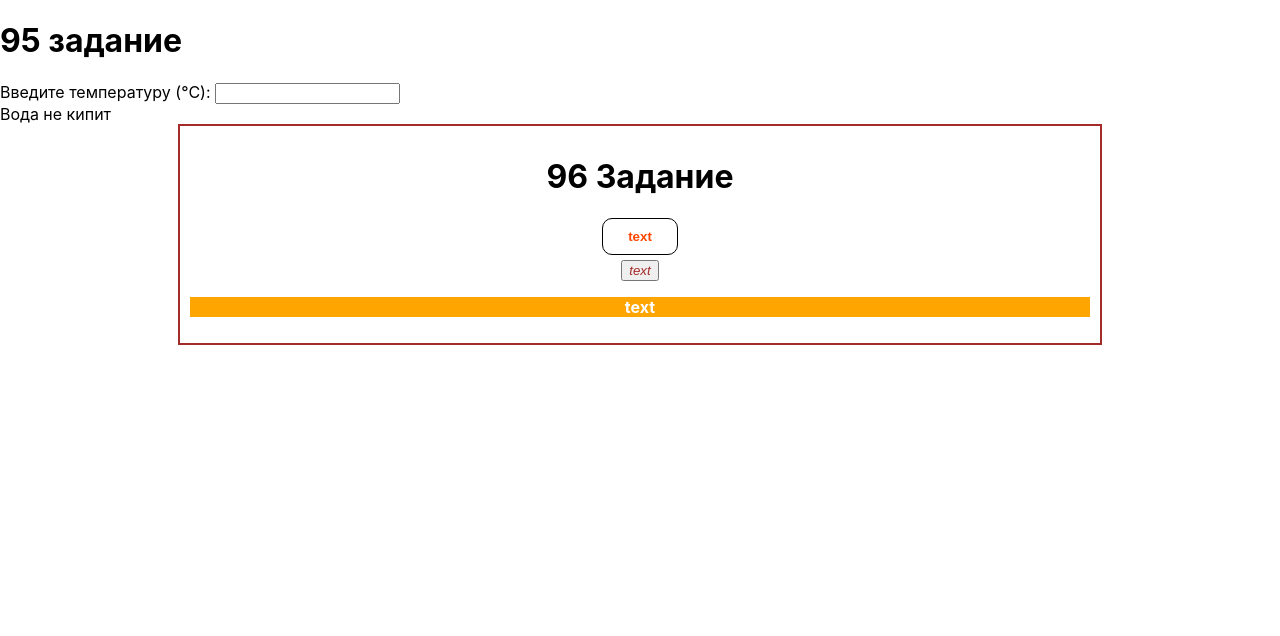
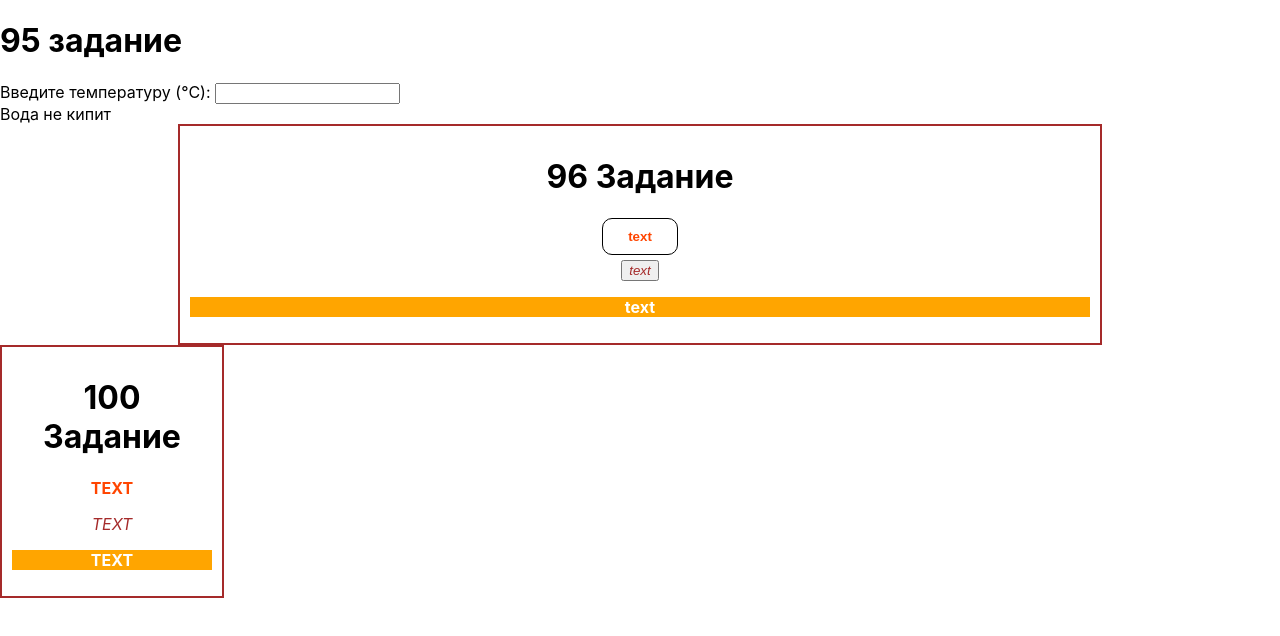
Before and after one commit to Vilen-lfk/React_tasks, a React (Create React App) app: page / in a window 1280 px wide. Shown: the top 636 px of the page. Built offline with nearby package versions, Linux system fonts and the light colour scheme.

Commit message:
98-100 tasks

```diff
--- a/src/App7.js
+++ b/src/App7.js
@@ -3,6 +3,7 @@ import uuid from "react-uuid";
 import TempInp from "./TempInp";
 import Verdict from "./Verdict";
 import './styles.css';
+import { styles } from "./styles";
 
 function App() {
     //95-98
@@ -21,6 +22,12 @@ function App() {
                 <button class="class3">text</button>
                 <p class="class4">text</p>
 		    </div>
+            <div style={styles.class5}>
+                <h1>100 Задание</h1>
+                <p style={styles.class6}>TEXT</p>
+                <p style={styles.class7}>TEXT</p>
+                <p style={styles.class8}>TEXT</p>
+            </div>
 
         </>
 
--- /dev/null
+++ b/src/styles.js
@@ -0,0 +1,29 @@
+const class5 = {
+	width: '200px',
+	border: '2px solid brown',
+	padding: '10px',
+	textAlign: 'center',
+};
+
+const class6 = {
+	color: 'orangered',
+	fontWeight: 'bold',
+};
+
+const class7 = {
+	fontStyle: 'italic',
+	color: 'brown',
+};
+
+const class8 = {
+	backgroundColor: 'orange',
+	fontWeight: 'bold',
+	color: 'white',
+};
+
+export const styles = {
+    class5: class5,
+    class6: class6,
+    class7: class7,
+    class8: class8,
+}
```
Also changed, not shown: src/styles.css (line endings or trailing spaces).
